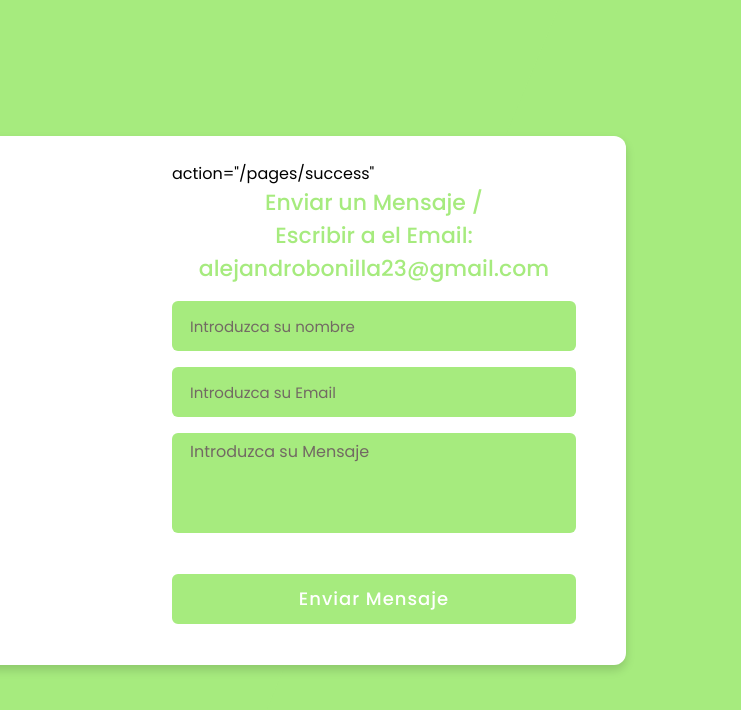
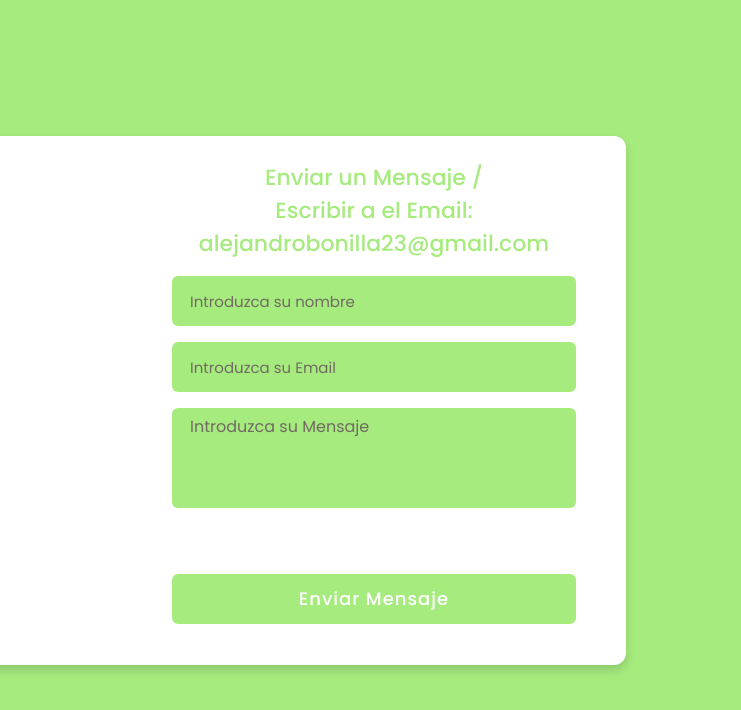
Before and after one commit to alejandroceo/mariohernandez.co.ve, a plain HTML site: page index.html in a window 1280 px wide. Shown: the full height of the page, 539-1280 px from the left. Drawn offline with Linux system fonts and the light colour scheme.

Commit message:
Update index.html
Update

```diff
--- a/index.html
+++ b/index.html
@@ -14,7 +14,6 @@
          <img src="https://www.svgrepo.com/download/12934/laptop.svg" alt="imagen">
         </div>
      <form name="contact" method="POST" data-netlify="true">
-        action="/pages/success"
         <div class="topic">Enviar un Mensaje /<br> Escribir a el Email: <br>alejandrobonilla23@gmail.com</div>
         <div class="input-box">
           <input type="text" name="name" required>
@@ -29,11 +28,12 @@
           <label>Introduzca su Mensaje</label>
         </div>
          <br>
-        <div data-netlify-recaptcha="true"></div>
+         <div data-netlify-recaptcha="true"></div>
+         <br>
         <div class="input-box">
           <input type="submit" value="Enviar Mensaje">
         </div>
-             </form>
+      </form>
     </div>
     </div>
 
```
